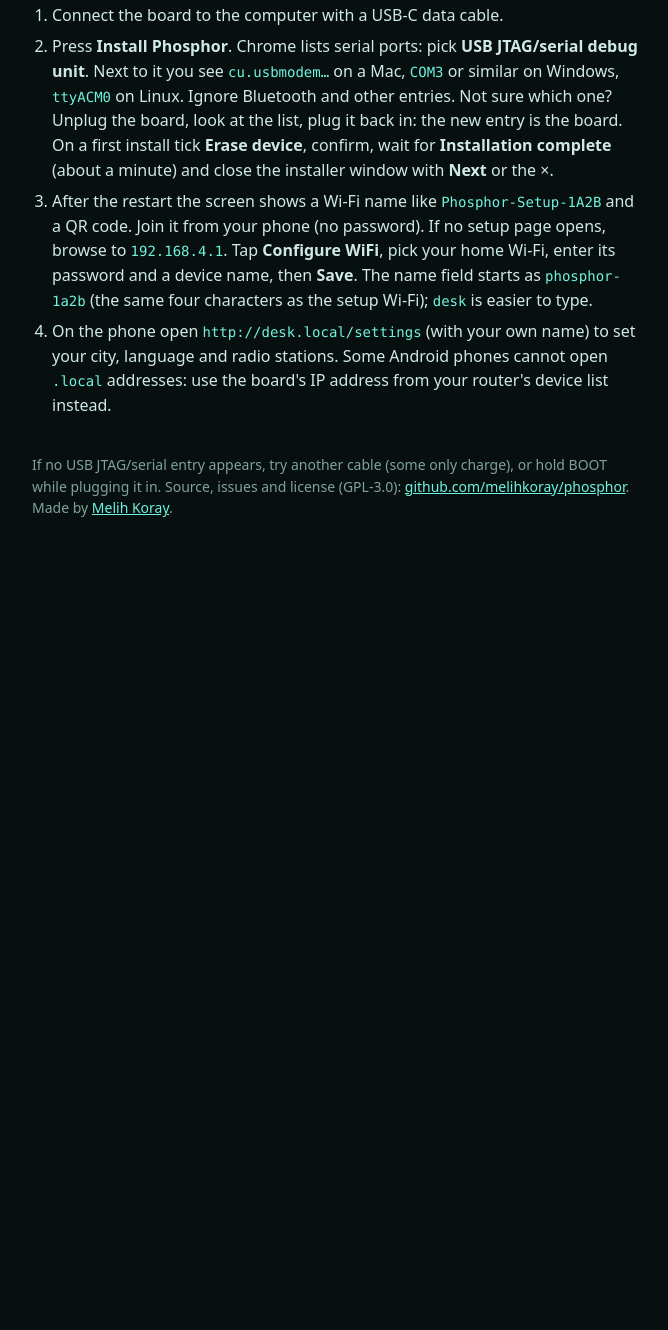
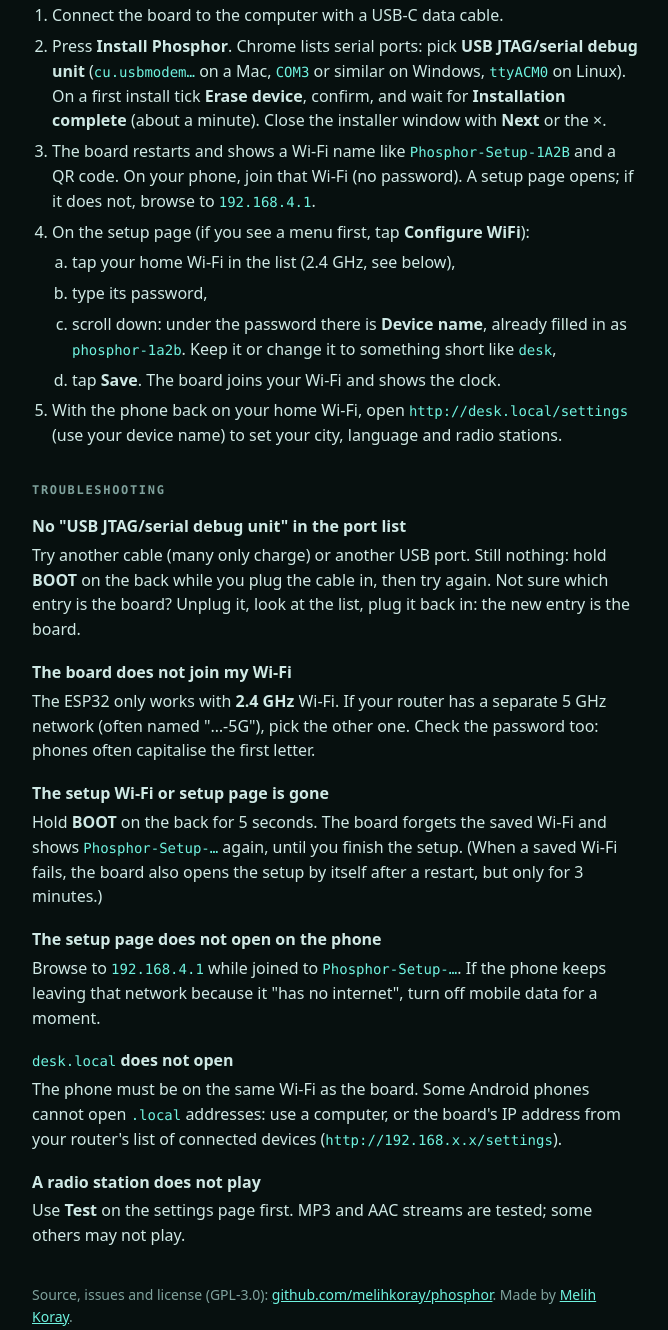
Before and after one commit to WorkingWarrior/phosphor, a plain HTML site: page docs/index.html in a window 1280 px wide. Shown: the part 457-1787 px from the top of the page, without its empty margins (304-972 px from the left). Before the commit the page ends 1070 px from the top, so only its background shows below. Drawn offline with Linux system fonts and the light colour scheme.

Commit message:
Installer: step-by-step Wi-Fi setup and a troubleshooting section
Co-Authored-By: Claude Opus 5.5 <noreply@anthropic.com>

```diff
--- a/docs/index.html
+++ b/docs/index.html
@@ -16,7 +16,8 @@ main { max-width: 640px; margin: 0 auto; padding: 48px 16px 80px; }
 h1 { font: 600 14px/1 ui-monospace, Menlo, monospace; letter-spacing: .2em; color: var(--lit); text-transform: uppercase; margin: 0 0 18px; }
 .lead { font-size: 22px; line-height: 1.35; margin: 0 0 28px; }
 h2 { font: 600 12px/1 ui-monospace, Menlo, monospace; letter-spacing: .14em; text-transform: uppercase; color: var(--dim); margin: 36px 0 12px; }
-ol { padding-left: 20px; margin: 0; } li { margin: 6px 0; }
+ol { padding-left: 20px; margin: 0; } li { margin: 6px 0; } ol ol { margin-top: 4px; }
+dt { font-weight: 600; margin: 18px 0 4px; } dd { margin: 0; color: var(--text); }
 .warn { border: 1px solid var(--hot); border-radius: 10px; padding: 14px 16px; margin: 0 0 24px; }
 .warn b { color: var(--hot); }
 code { font: 14px ui-monospace, Menlo, monospace; color: var(--lit); }
@@ -46,21 +47,54 @@ esp-web-install-button button[slot=activate] {
   <h2>Steps</h2>
   <ol>
     <li>Connect the board to the computer with a USB-C data cable.</li>
-    <li>Press <b>Install Phosphor</b>. Chrome lists serial ports: pick <b>USB JTAG/serial debug unit</b>. Next to it you see
-      <code>cu.usbmodem…</code> on a Mac, <code>COM3</code> or similar on Windows, <code>ttyACM0</code> on Linux. Ignore
-      Bluetooth and other entries. Not sure which one? Unplug the board, look at the list, plug it back in: the new entry is the board.
-      On a first install tick <b>Erase device</b>, confirm, wait for <b>Installation complete</b> (about a minute) and
-      close the installer window with <b>Next</b> or the &times;.</li>
-    <li>After the restart the screen shows a Wi-Fi name like <code>Phosphor-Setup-1A2B</code> and a QR code. Join it from
-      your phone (no password). If no setup page opens, browse to <code>192.168.4.1</code>. Tap <b>Configure WiFi</b>, pick
-      your home Wi-Fi, enter its password and a device name, then <b>Save</b>. The name field starts as
-      <code>phosphor-1a2b</code> (the same four characters as the setup Wi-Fi); <code>desk</code> is easier to type.</li>
-    <li>On the phone open <code>http://desk.local/settings</code> (with your own name) to set your city, language and radio
-      stations. Some Android
-      phones cannot open <code>.local</code> addresses: use the board's IP address from your router's device list instead.</li>
+    <li>Press <b>Install Phosphor</b>. Chrome lists serial ports: pick <b>USB JTAG/serial debug unit</b>
+      (<code>cu.usbmodem…</code> on a Mac, <code>COM3</code> or similar on Windows, <code>ttyACM0</code> on Linux).
+      On a first install tick <b>Erase device</b>, confirm, and wait for <b>Installation complete</b> (about a minute).
+      Close the installer window with <b>Next</b> or the &times;.</li>
+    <li>The board restarts and shows a Wi-Fi name like <code>Phosphor-Setup-1A2B</code> and a QR code. On your phone,
+      join that Wi-Fi (no password). A setup page opens; if it does not, browse to <code>192.168.4.1</code>.</li>
+    <li>On the setup page (if you see a menu first, tap <b>Configure WiFi</b>):
+      <ol type="a">
+        <li>tap your home Wi-Fi in the list (2.4 GHz, see below),</li>
+        <li>type its password,</li>
+        <li>scroll down: under the password there is <b>Device name</b>, already filled in as <code>phosphor-1a2b</code>.
+          Keep it or change it to something short like <code>desk</code>,</li>
+        <li>tap <b>Save</b>. The board joins your Wi-Fi and shows the clock.</li>
+      </ol></li>
+    <li>With the phone back on your home Wi-Fi, open <code>http://desk.local/settings</code> (use your device name) to set
+      your city, language and radio stations.</li>
   </ol>
 
-  <p class="small" style="margin-top:36px">If no USB JTAG/serial entry appears, try another cable (some only charge), or hold BOOT while plugging it in. Source, issues and license (GPL-3.0): <a href="https://github.com/melihkoray/phosphor">github.com/melihkoray/phosphor</a>. Made by <a href="https://melihkoray.com">Melih Koray</a>.</p>
+  <h2>Troubleshooting</h2>
+  <dl>
+    <dt>No "USB JTAG/serial debug unit" in the port list</dt>
+    <dd>Try another cable (many only charge) or another USB port. Still nothing: hold <b>BOOT</b> on the back while you
+      plug the cable in, then try again. Not sure which entry is the board? Unplug it, look at the list, plug it back in:
+      the new entry is the board.</dd>
+
+    <dt>The board does not join my Wi-Fi</dt>
+    <dd>The ESP32 only works with <b>2.4 GHz</b> Wi-Fi. If your router has a separate 5 GHz network (often named
+      "…-5G"), pick the other one. Check the password too: phones often capitalise the first letter.</dd>
+
+    <dt>The setup Wi-Fi or setup page is gone</dt>
+    <dd>Hold <b>BOOT</b> on the back for 5 seconds. The board forgets the saved Wi-Fi and shows
+      <code>Phosphor-Setup-…</code> again, until you finish the setup. (When a saved Wi-Fi fails, the board also opens the
+      setup by itself after a restart, but only for 3 minutes.)</dd>
+
+    <dt>The setup page does not open on the phone</dt>
+    <dd>Browse to <code>192.168.4.1</code> while joined to <code>Phosphor-Setup-…</code>. If the phone keeps leaving that
+      network because it "has no internet", turn off mobile data for a moment.</dd>
+
+    <dt><code>desk.local</code> does not open</dt>
+    <dd>The phone must be on the same Wi-Fi as the board. Some Android phones cannot open <code>.local</code> addresses:
+      use a computer, or the board's IP address from your router's list of connected devices
+      (<code>http://192.168.x.x/settings</code>).</dd>
+
+    <dt>A radio station does not play</dt>
+    <dd>Use <b>Test</b> on the settings page first. MP3 and AAC streams are tested; some others may not play.</dd>
+  </dl>
+
+  <p class="small" style="margin-top:36px">Source, issues and license (GPL-3.0): <a href="https://github.com/melihkoray/phosphor">github.com/melihkoray/phosphor</a>. Made by <a href="https://melihkoray.com">Melih Koray</a>.</p>
 </main>
 </body>
 </html>
```
Also changed, not shown: 1 other file.
